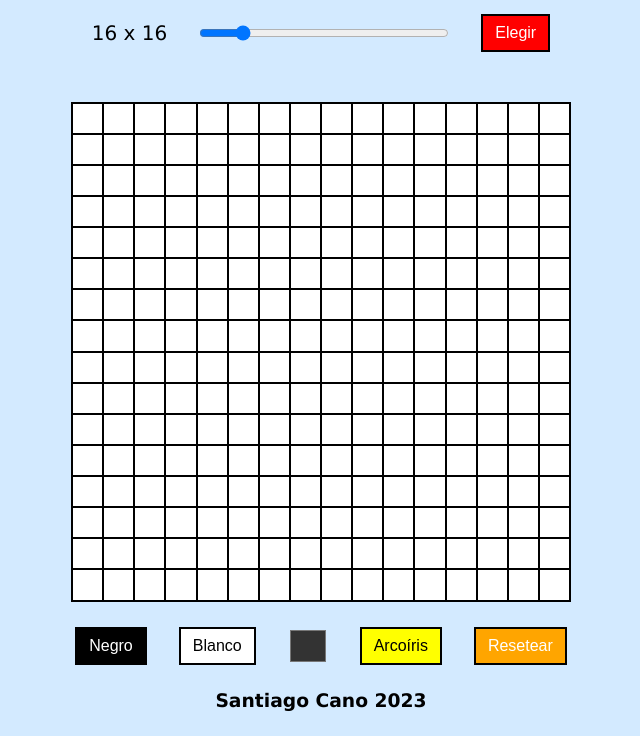
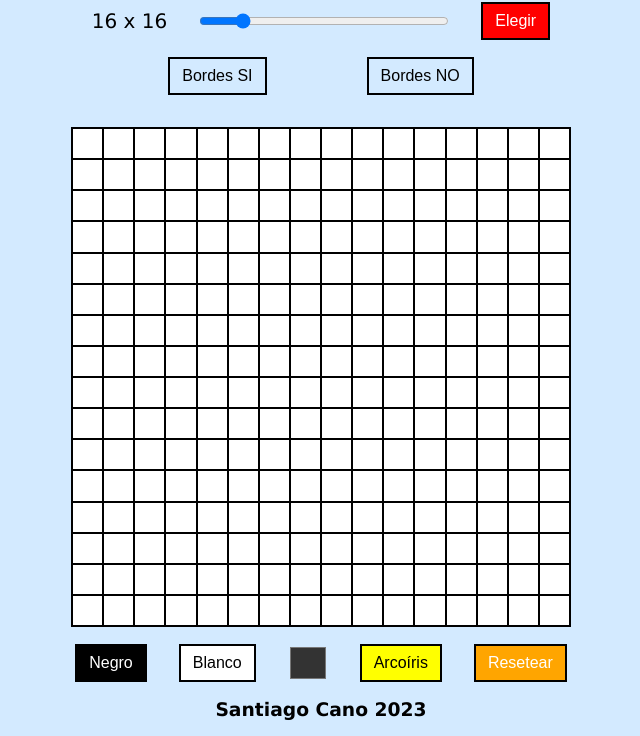
Before and after one commit to LaVieja1/etch-a-sketch2023, a plain HTML site: page index.html in a window 1280 px wide. Shown: the part 69-805 px from the top of the page, without its empty margins (319-959 px from the left). Drawn offline with Linux system fonts and the light colour scheme.

Commit message:
Añadida la opcion de activar o desactivar bordes

```diff
--- a/index.html
+++ b/index.html
@@ -15,6 +15,10 @@
         <input id="sizeSlider" type="range" value="16" min="1" max="100" />
         <button id="popup" class="elegir">Elegir</button>
     </header>
+    <div id="bordes">
+        <button class="borde-si" onclick="activarBordes()">Bordes SI</button>
+        <button class="borde-no" onclick="desactivarBordes()">Bordes NO</button>
+    </div>
     <p id="mensaje"></p>
     <div id="grid-container">
 
--- a/script.js
+++ b/script.js
@@ -5,6 +5,8 @@ const sizeBtn = document.getElementById('popup');
 const colorPicker = document.getElementById('colorPicker');
 const sizeValue = document.getElementById('sizeValue')
 const sizeSlider = document.getElementById('sizeSlider')
+const bordeSi = document.querySelector('.borde-si');
+const bordeNo = document.querySelector('borde-no');
 
 let color = "black";
 
@@ -24,6 +26,7 @@ sizeBtn.addEventListener('click', function() {
 sizeSlider.onmousemove = (e) => updateSizeValue(e.target.value)
 sizeSlider.onchange = (e) => createGrid(e.target.value)
 colorPicker.oninput = (e) => setColor(e.target.value);
+
 
 //Funciones
 
@@ -95,5 +98,22 @@ function updateSizeValue(value) {
     sizeValue.textContent = `${value} x ${value}`
 }
 
+function activarBordes() {
+    let squareBorder = document.querySelectorAll('.square-div');
+
+    for (let i = 0; i < squareBorder.length; i++) {
+        squareBorder[i].style.border = "1px solid black"
+    }
+
+}
+
+function desactivarBordes() {
+    let squareBorder = document.querySelectorAll('.square-div');
+
+    for (let i = 0; i < squareBorder.length; i++) {
+        squareBorder[i].style.border = "0"
+    }
+}
+
 //Inicia la pagina con esta grilla
 createGrid(16);
--- a/styles.css
+++ b/styles.css
@@ -40,6 +40,7 @@ header {
     width: 500px;
     height: 500px;
     display: grid;
+    cursor: crosshair;
 }
 
 .square-div {
@@ -64,6 +65,7 @@ button {
     padding: 8px 12px;
     border: 2px solid black;
     font-size: 16px;
+    cursor: grab;
 }
 
 .black {
@@ -114,3 +116,11 @@ a:visited {
 #sizeValue {
     font-size: 20px;
 }
+
+#bordes {
+    display: flex;
+    flex-direction: row;
+    justify-content: space-between;
+    align-items: center;
+    gap: 100px;
+}
```
